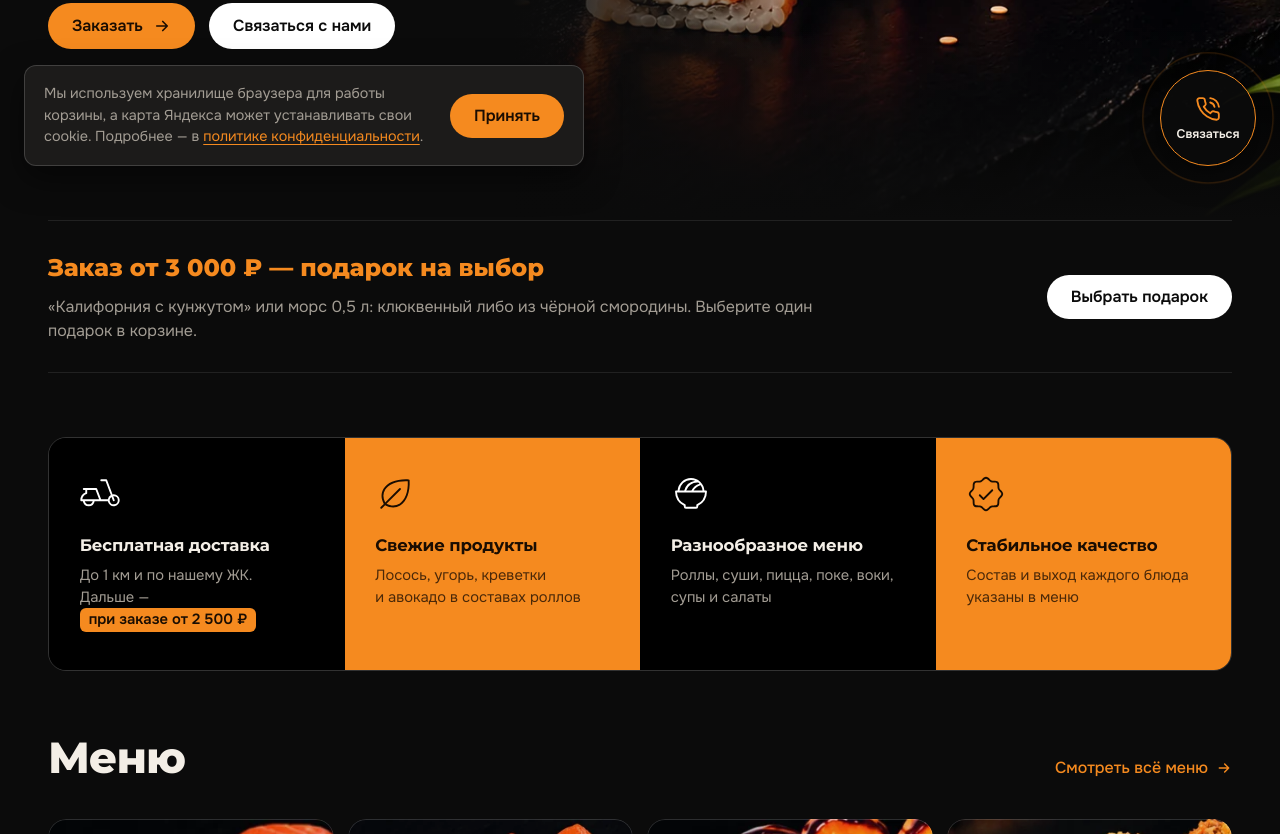
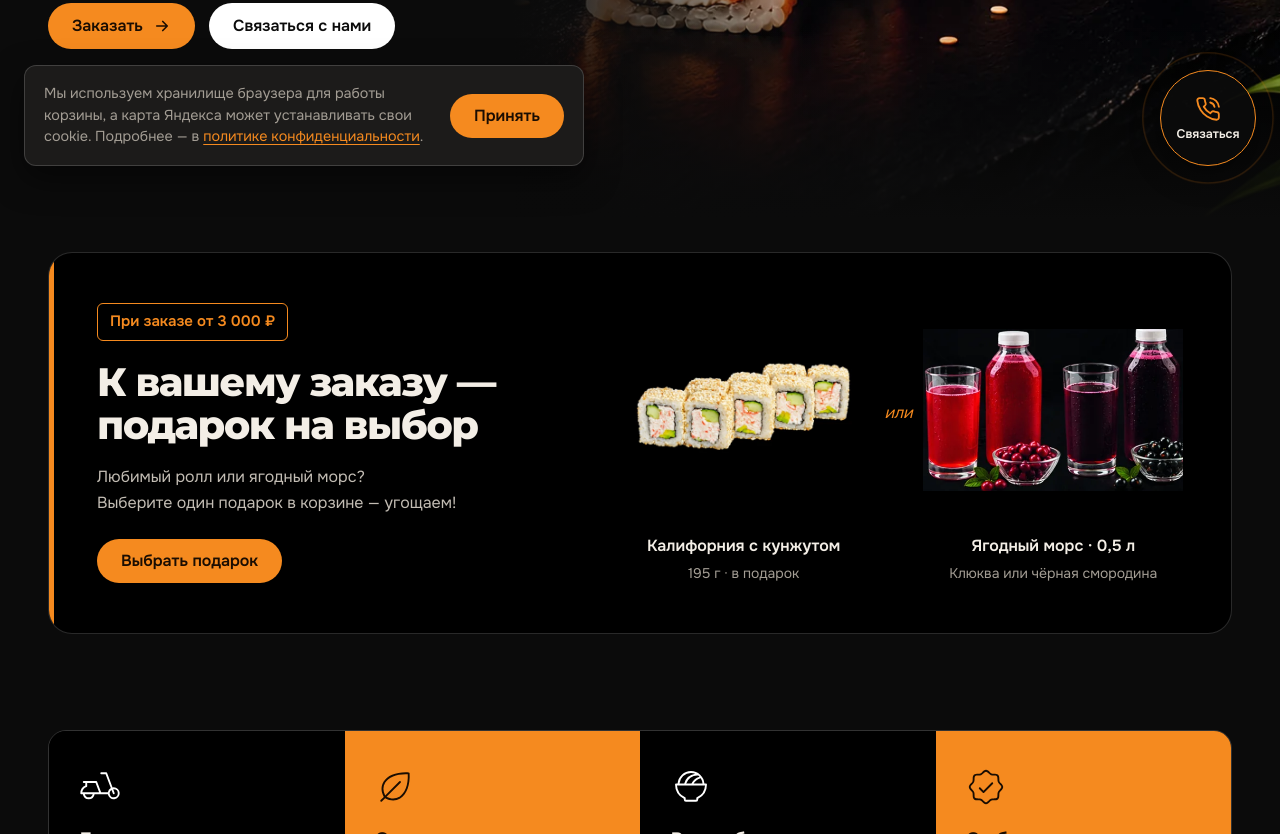
Before and after one commit to Ceyhun1999/para-palok, a plain HTML site: page index.html in a window 1280 px wide. Shown: the part 610-1444 px from the top of the page. Drawn offline with Linux system fonts and the light colour scheme; a web font is replaced by a local one.

Commit message:
Обновить оформление блока подарка с фотографиями

```diff
--- a/assets/css/site.css
+++ b/assets/css/site.css
@@ -1326,17 +1326,54 @@ ul { margin: 0; padding: 0; list-style: none; }
 }
 
 /* Подарок к заказу */
-.gift-banner { display: flex; align-items: center; justify-content: space-between; gap: 24px; padding-block: 28px; border-block: 1px solid var(--line); }
-.gift-banner__title { font-family: var(--font-display); font-weight: 800; font-size: clamp(1.1rem, 2vw, 1.5rem); color: var(--ember); margin-bottom: 8px; }
-.gift-banner p + p { color: var(--ash); max-width: 72ch; }
-.gift-banner .btn { flex-shrink: 0; }
+.gift-banner {
+  display: grid; grid-template-columns: minmax(0, 0.9fr) minmax(0, 1.1fr);
+  align-items: center; gap: clamp(24px, 4vw, 56px);
+  margin-block: 32px; padding: clamp(24px, 4vw, 48px);
+  background: #000; border: 1px solid var(--card-line); border-radius: 24px;
+  position: relative; overflow: hidden;
+}
+.gift-banner::before { content: ""; position: absolute; inset: 0 auto 0 0; width: 5px; background: var(--ember); }
+.gift-banner__condition {
+  display: inline-block; padding: 6px 12px; margin-bottom: 20px;
+  border: 1px solid var(--ember); border-radius: 6px; color: var(--ember);
+  font-weight: 600; font-size: 0.9375rem;
+}
+.gift-banner__title {
+  font-size: clamp(1.75rem, 3.1vw, 2.6rem); font-weight: 800;
+  line-height: 1.1; letter-spacing: -0.035em; margin-bottom: 16px;
+}
+.gift-banner__text { color: #c3bdb4; line-height: 1.6; }
+.gift-banner__button { margin-top: 24px; }
+.gift-banner__gifts { display: grid; grid-template-columns: minmax(0, 1fr) 34px minmax(0, 1fr); align-items: center; gap: 8px; }
+.gift-banner__gift { margin: 0; min-width: 0; text-align: center; }
+.gift-banner__gift img { width: 100%; height: clamp(140px, 17vw, 220px); object-fit: contain; }
+.gift-banner__gift figcaption { margin-top: 16px; }
+.gift-banner__gift strong { display: block; font-size: 1rem; font-weight: 600; line-height: 1.4; }
+.gift-banner__gift figcaption span { display: block; color: var(--ash); font-size: 0.875rem; margin-top: 6px; }
+.gift-banner__or { align-self: center; margin-bottom: 60px; color: var(--ember); font-style: italic; font-size: 1rem; text-align: center; }
+@media (max-width: 900px) {
+  .gift-banner { grid-template-columns: 1fr; gap: 28px; }
+  .gift-banner__copy { text-align: center; }
+  .gift-banner__title br { display: none; }
+  .gift-banner__gifts { max-width: 560px; width: 100%; margin-inline: auto; }
+  .gift-banner__gift img { height: clamp(130px, 28vw, 200px); }
+}
+@media (max-width: 480px) {
+  .gift-banner { padding: 24px 18px; border-radius: 18px; margin-block: 24px; }
+  .gift-banner__title { font-size: 1.7rem; }
+  .gift-banner__condition { margin-bottom: 16px; }
+  .gift-banner__gifts { grid-template-columns: minmax(0, 1fr) 24px minmax(0, 1fr); gap: 0; }
+  .gift-banner__gift strong { font-size: 0.9375rem; }
+  .gift-banner__gift figcaption span { font-size: 0.875rem; }
+  .gift-banner__button { width: 100%; justify-content: center; }
+}
 .cart-gift { margin: 0 0 10px; padding: 12px; border: 1px solid var(--ember); border-radius: 10px; min-width: 0; }
 .cart-gift legend { padding-inline: 4px; font-weight: 600; font-size: 1rem; }
 .cart-gift strong { color: var(--ember); }
 .cart-gift p { font-size: 0.875rem; line-height: 1.45; color: var(--ash); }
 .cart-gift__option { display: flex; gap: 8px; align-items: center; min-height: 44px; cursor: pointer; font-size: 0.9375rem; }
 .cart-gift__option input { appearance: auto; accent-color: var(--ember); width: 18px; height: 18px; flex-shrink: 0; }
-@media (max-width: 760px) { .gift-banner { flex-direction: column; align-items: flex-start; gap: 16px; } }
 
 /* На невысоких экранах вся корзина прокручивается вместе с выбором подарка. */
 .cart-panel.offcanvas { overflow-y: auto; }
--- a/index.html
+++ b/index.html
@@ -15,7 +15,7 @@
   <link rel="preconnect" href="https://fonts.gstatic.com" crossorigin>
   <link rel="stylesheet" href="https://fonts.googleapis.com/css2?family=Montserrat:ital,wght@0,700;0,800;1,800&family=Onest:wght@400;500;600&family=Unbounded:wght@700;800&display=swap">
   <link rel="stylesheet" href="assets/vendor/bootstrap/offcanvas.css">
-  <link rel="stylesheet" href="assets/css/site.css?v=20261125a">
+  <link rel="stylesheet" href="assets/css/site.css?v=20261125b">
   <link rel="preload" as="image" href="assets/images/site/hero-rolls.webp" imagesrcset="assets/images/site/hero-rolls-900.webp 900w, assets/images/site/hero-rolls.webp 2481w" imagesizes="(max-width: 900px) 100vw, 60vw">
   <script type="application/ld+json">
   {
@@ -116,9 +116,23 @@
     </section>
 
     <aside class="gift-banner container" aria-label="Подарок к заказу">
-      <div><p class="gift-banner__title">Заказ от 3 000 ₽ — подарок на выбор</p>
-      <p>«Калифорния с кунжутом» или морс 0,5 л: клюквенный либо из чёрной смородины. Выберите один подарок в корзине.</p></div>
-      <button class="btn btn--white" type="button" data-gift-cart>Выбрать подарок</button>
+      <div class="gift-banner__copy">
+        <p class="gift-banner__condition">При заказе от 3 000 ₽</p>
+        <h2 class="gift-banner__title">К вашему заказу —<br>подарок на выбор</h2>
+        <p class="gift-banner__text">Любимый ролл или ягодный морс?<br>Выберите один подарок в корзине — угощаем!</p>
+        <button class="btn gift-banner__button" type="button" data-gift-cart>Выбрать подарок</button>
+      </div>
+      <div class="gift-banner__gifts">
+        <figure class="gift-banner__gift">
+          <img src="assets/images/menu/kaliforniya-s-kunzhutom-black-480.webp" alt="Ролл Калифорния с кунжутом" width="480" height="480" loading="lazy" decoding="async">
+          <figcaption><strong>Калифорния с кунжутом</strong><span>195 г · в подарок</span></figcaption>
+        </figure>
+        <span class="gift-banner__or">или</span>
+        <figure class="gift-banner__gift">
+          <img src="assets/images/menu/mors-480.webp" alt="Ягодный морс" width="480" height="360" loading="lazy" decoding="async">
+          <figcaption><strong>Ягодный морс · 0,5 л</strong><span>Клюква или чёрная смородина</span></figcaption>
+        </figure>
+      </div>
     </aside>
 
     <!-- Преимущества (из макета): строка с линиями-разделителями, без карточек -->
```
Also changed, not shown: menu/index.html (+18 -4 lines), privacy/index.html (+1 -1 lines).
